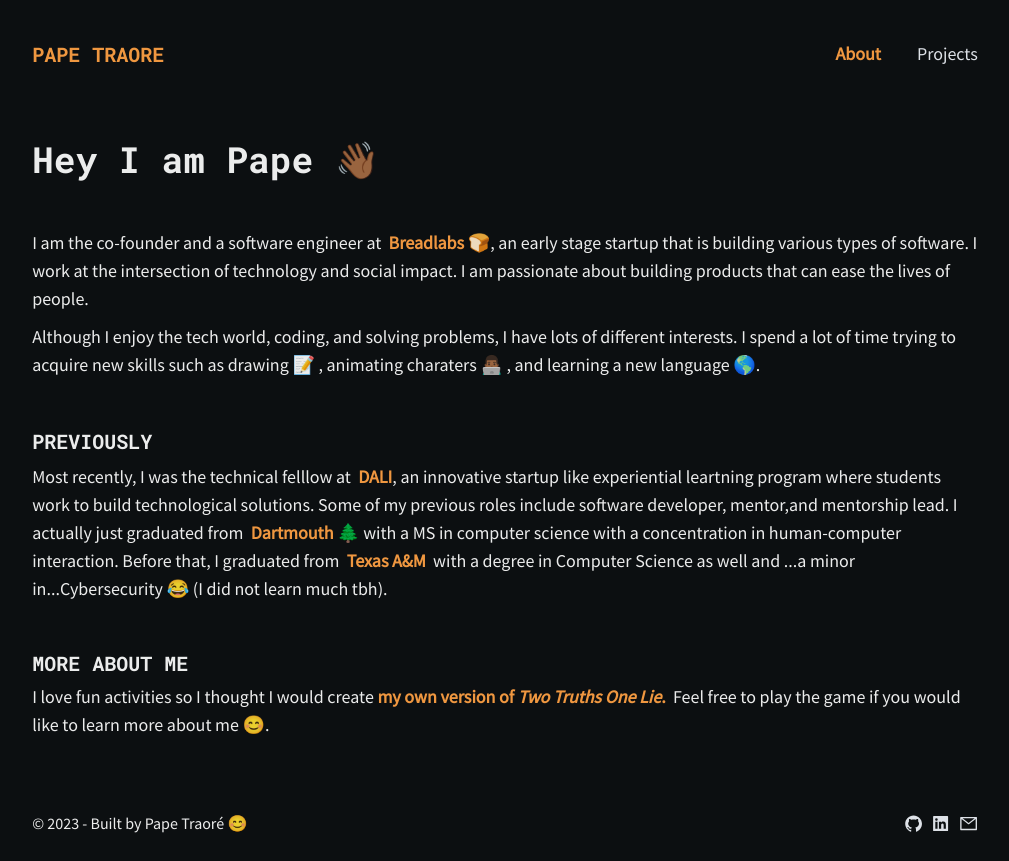
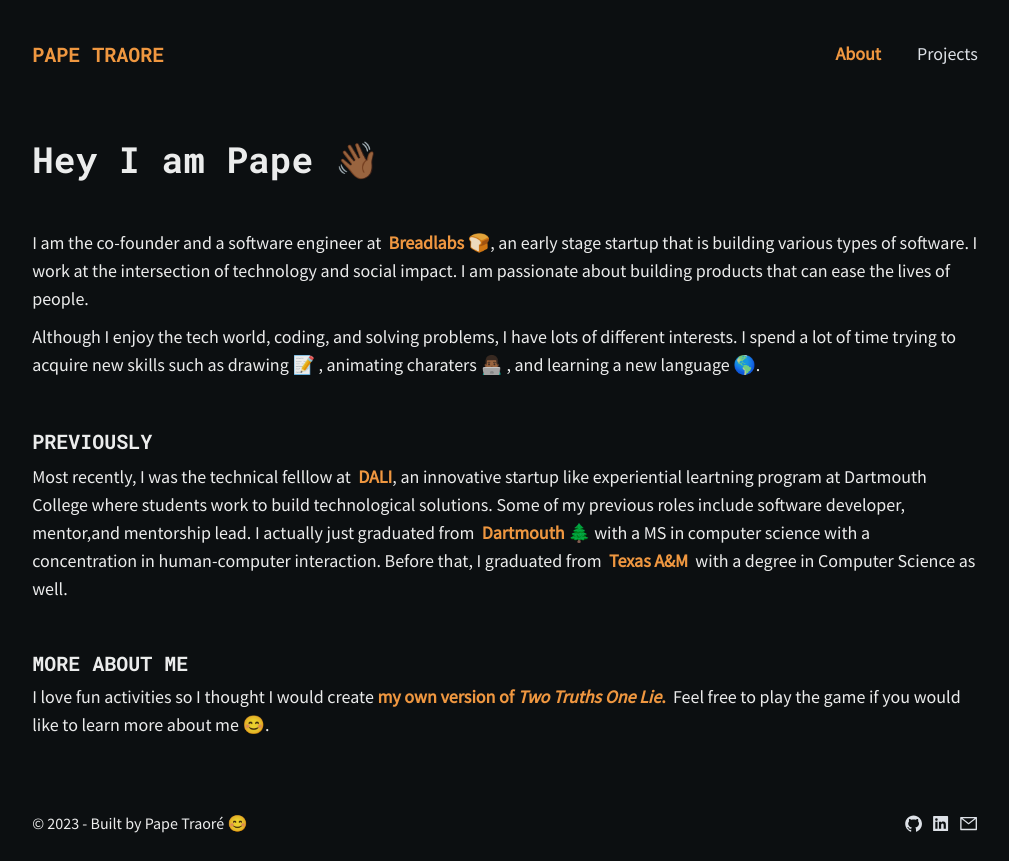
Before and after one commit to Pape98/personal-website, a Next.js app: page /about in a window 1280 px wide. Shown: the whole page, without its empty margins (135-1144 px from the left). Built offline with nearby package versions, Linux system fonts and the light colour scheme; no server answers; a web font is replaced by a local one.

Commit message:
before changing to column

```diff
--- a/src/components/cards/ProjectCard.jsx
+++ b/src/components/cards/ProjectCard.jsx
@@ -35,7 +35,7 @@ const ProjectCard = ({ project }) => {
                     transition: 'all 2s ease'
 
                 }}>
-                    <Flex gap={5} flexWrap='wrap' cursor='pointer' onClick={onOpen}>
+                    <Flex gap={5} flexWrap='wrap' cursor='pointer' onClick={onOpen} >
                         <Stack w={{ base: '350px', md: '350px' }} gap={2}>
                             <Heading size='sm'>{project.title}</Heading>
                             <Text>
--- a/src/pages/about.jsx
+++ b/src/pages/about.jsx
@@ -27,7 +27,7 @@ const About = () => {
           Most recently, I was the technical felllow at  &nbsp;
           <Link href='http://dali.dartmouth.edu/' isExternal>
             <b>DALI</b>
-          </Link>, an innovative startup like experiential leartning program
+          </Link>, an innovative startup like experiential leartning program at Dartmouth College
           where students work to build technological solutions. Some of my previous roles include
           software developer, mentor,and mentorship lead. I actually just graduated from
           &nbsp;
@@ -38,8 +38,7 @@ const About = () => {
           <Link href='https://home.dartmouth.edu/' isExternal>
             <b>Texas A&M</b>  &nbsp;
           </Link>
-          with a degree in Computer Science as well
-          and ...a minor in...Cybersecurity 😂 (I did not learn much tbh).
+          with a degree in Computer Science as well.
         </Text>
       </Stack>
 
```
